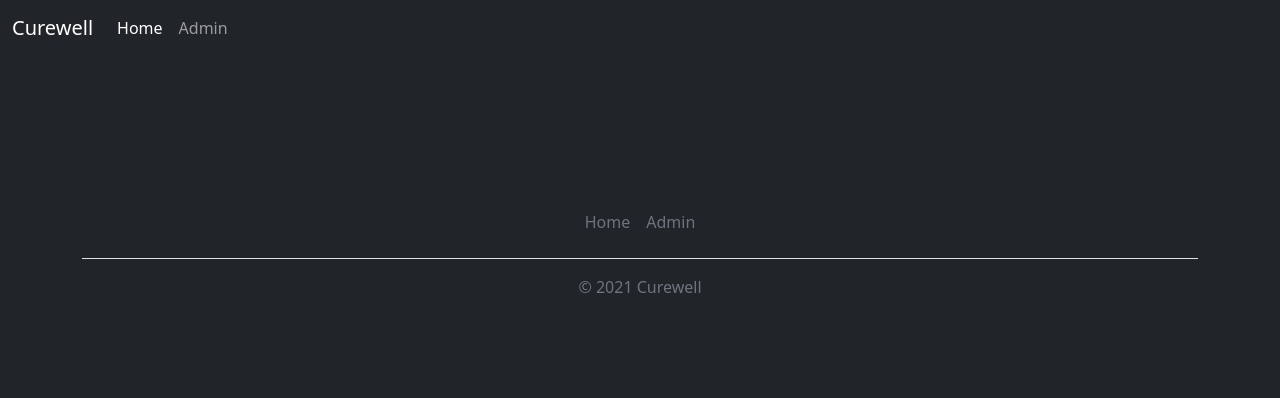
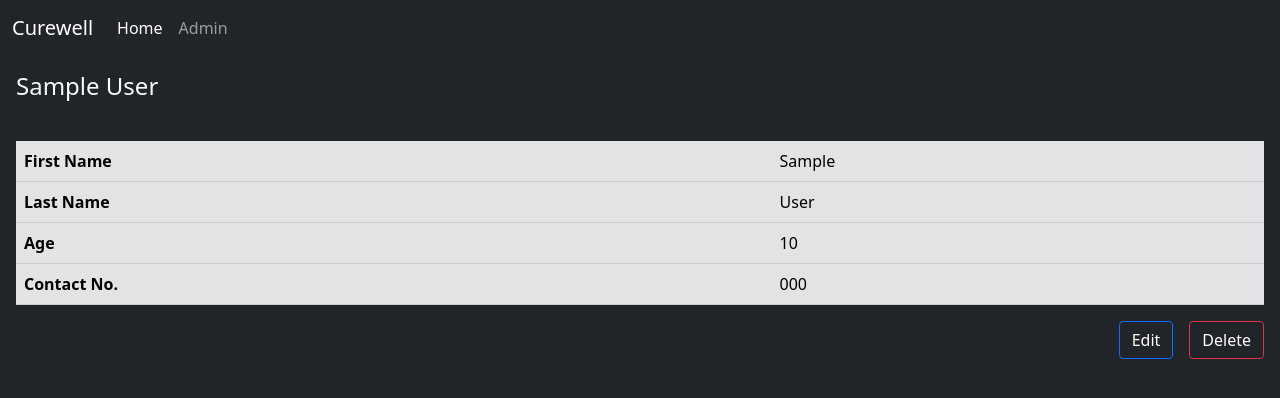
Before and after one commit to Curewell-Homeo-Clinic/admin-system, a Django app: page /patient/1/ in a window 1280 px wide. Shown: the top 398 px of the page. Run offline with Django 3.2, Linux system fonts and the light colour scheme; tables that the repository leaves empty hold one stand-in row (values such as "Sample post").

Commit message:
feat: details and list template complete

```diff
--- a/patients/views.py
+++ b/patients/views.py
@@ -43,5 +43,5 @@ def patient_detail(request, pk):
 		patient = Patient.objects.get(pk=pk)
 		cache.set(pk, patient)
 
-	context = { 'patient': patient }
+	context = { 'patient': patient, 'patient_edit': f'/admin/patients/patient/{patient.id}/change', 'patient_delete': f'/admin/patients/patient/{patient.id}/delete' }
 	return render(request, 'patients/patient_detail.html', context)
--- a/templates/base.html
+++ b/templates/base.html
@@ -10,21 +10,11 @@
 	<title>{% block title %}{% endblock %} | Curewell</title>
 </head>
 
-<body class="bg-dark h-100" style="height:100vh">
+<body class="bg-dark text-light">
 	{% include 'navbar.html' %} {% block body %}{% endblock %}
 	<script src="https://cdn.jsdelivr.net/npm/bootstrap@5.1.3/dist/js/bootstrap.bundle.min.js"
 		integrity="sha384-ka7Sk0Gln4gmtz2MlQnikT1wXgYsOg+OMhuP+IlRH9sENBO0LRn5q+8nbTov4+1p"
 		crossorigin="anonymous"></script>
-
-	<div class="container">
-		<footer class="py-3 my-4">
-			<ul class="nav justify-content-center border-bottom pb-3 mb-3">
-				<li class="nav-item"><a href="/" class="nav-link px-2 text-muted">Home</a></li>
-				<li class="nav-item"><a href="/admin" class="nav-link px-2 text-muted">Admin</a></li>
-			</ul>
-			<p class="text-center text-muted">© 2021 Curewell</p>
-		</footer>
-	</div>
 </body>
 
 </html>
--- a/templates/patients/patient_detail.html
+++ b/templates/patients/patient_detail.html
@@ -7,12 +7,36 @@
 {% block body %}
 
 <div class="p-3">
-	<h3>Patient Details</h3>
+	<h4>{{ patient.first_name }} {{ patient.last_name }}</h4>
 </div>
 
 <div class="p-3">
-	<table class="table-hover">
+	<table class="table table-secondary table-hover">
+		<tr>
+			<th>First Name</th>
+			<td>{{ patient.first_name }}</td>
+		</tr>
+		<tr>
+			<th>Last Name</th>
+			<td>{{ patient.last_name }}</td>
+		</tr>
+		<tr>
+			<th>Age</th>
+			<td>{{ patient.age }}</td>
+		</tr>
+		<tr>
+			<th>Contact No.</th>
+			<td>{{ patient.phone_no }}</td>
+		</tr>
 	</table>
+	<div class="d-grid gap-2 d-md-flex justify-content-md-end">
+		<button type="button" class="btn btn-outline-primary me-md-2">
+			<a href="{{ patient_edit }}" class="text-white" style="text-decoration: none;">Edit</a>
+		</button>
+		<button type="button" class="btn btn-outline-danger">
+			<a href="{{ patient_delete }}" class="text-white" style="text-decoration: none;">Delete</a>
+		</button>
+	</div>
 </div>
 
 {% endblock %}
```
Also changed, not shown: templates/patients/patient_list.html (+5 -3 lines), 1 other file.
